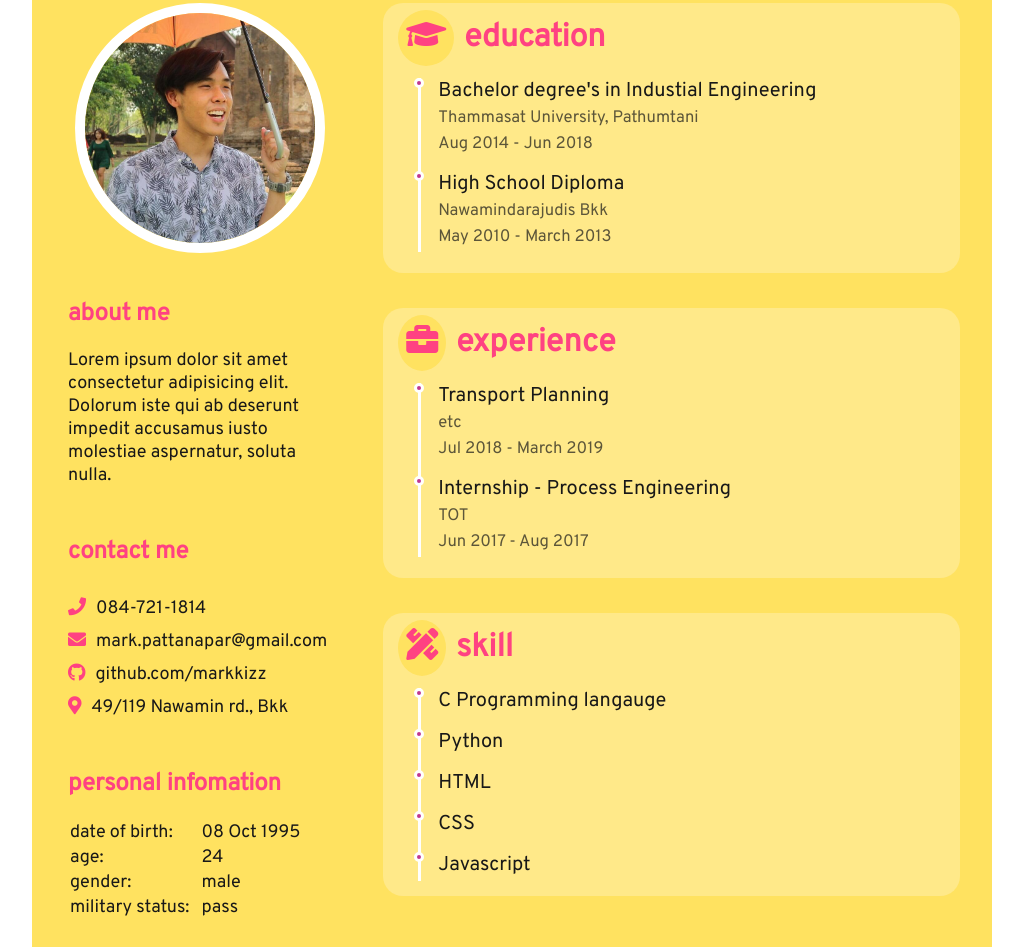
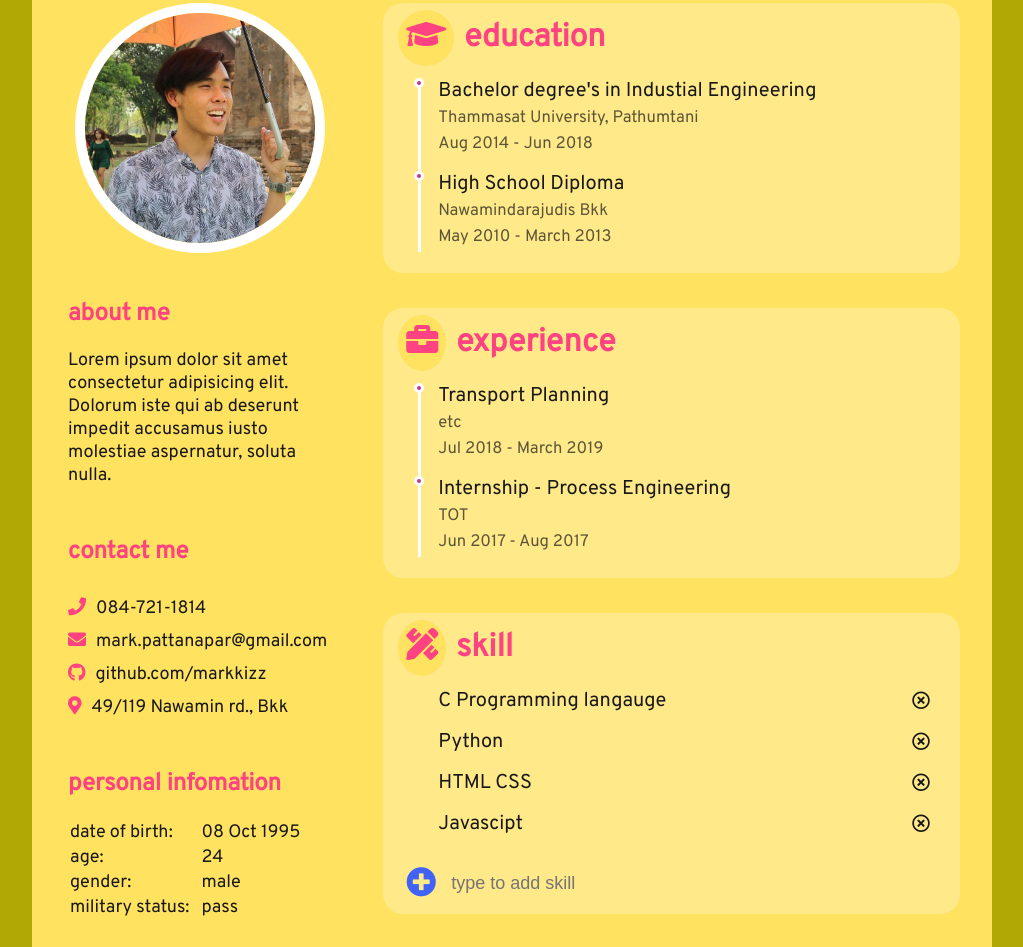
Before and after one commit to markkizz/resume_project, a plain HTML site: page index.html in a window 1280 px wide. Shown: the part 193-1140 px from the top of the page, without its empty margins (128-1151 px from the left). Drawn offline with Linux system fonts and the light colour scheme; a web font is replaced by a local one.

Commit message:
finish project choice #3

```diff
--- a/index.html
+++ b/index.html
@@ -11,7 +11,7 @@
     <link rel="stylesheet" href="https://cdnjs.cloudflare.com/ajax/libs/font-awesome/5.11.2/css/all.css" />
 </head>
 
-<body>
+<body id="random-bg">
     <div class="container">
         <div class="header">
             <span id="name">Kittayot Pattanapara (mark)</span>
@@ -75,14 +75,29 @@
                 </div>
                 <div class="skill head-box">
                     <h1><span class="sty-icon"><i class="fas fa-pencil-ruler"></i></span><span>skill</span></h1>
-                    <div class="box-info ">
-                        <ul>
-                            <li><span>C Programming langauge</span></li>
-                            <li><span>Python</span></li>
-                            <li><span>HTML</span></li>
-                            <li><span>CSS</span></li>
-                            <li><span>Javascript</span></li>
+                    <div class="skill-info ">
+                        <ul id="list">
+                            <li class="item">
+                                <p class="text">C Programming langauge</p>
+                                <i class="far fa-times-circle delete-btn" func="delete"></i>
+                            </li>
+                            <li class="item">
+                                <p class="text">Python</p>
+                                <i class="far fa-times-circle delete-btn" func="delete"></i>
+                            </li>
+                            <li class="item">
+                                <p class="text">HTML CSS</p>
+                                <i class="far fa-times-circle delete-btn" func="delete"></i>
+                            </li>
+                            <li class="item">
+                                <p class="text">Javascipt</p>
+                                <i class="far fa-times-circle delete-btn" func="delete"></i>
+                            </li>
                         </ul>
+                    </div>
+                    <div class="add-skill">
+                        <i class="fas fa-plus-circle" id="btn-add"></i>
+                        <input type="text" id="input" placeholder="type to add skill">
                     </div>
                 </div>
             </div>
@@ -90,5 +105,4 @@
     </div>
     <script src="scripts.js"></script>
 </body>
-
 </html>
--- a/scripts.js
+++ b/scripts.js
@@ -0,0 +1,84 @@
+/* add-remove skill section */
+
+// select element
+const list = document.getElementById("list")
+const input = document.getElementById("input");
+const addBtn = document.getElementById("btn-add");
+const delBtn = document.getElementsByClassName("delete-btn");
+
+let id = 0;
+
+// add skill item function
+function addItem(skill) {
+    const text = `<li class="item">
+                    <p class="text"> ${skill} </p>
+                    <i class="far fa-times-circle delete-btn" func="delete"></i>
+                  </li>
+                `;
+    const position = "beforeend";
+
+    list.insertAdjacentHTML(position, text);
+}
+
+// add item event
+
+addBtn.addEventListener("click", function() {
+    const inputValue = input.value;
+    //if value not empty
+    if(inputValue) {
+        addItem(inputValue);
+    }
+    input.value = "";
+});
+
+//user press Enter key for insert item
+document.addEventListener("keyup", function(keypress) {
+    if(keypress.keyCode === 13) {
+        const inputValue = input.value;
+        //if value not empty
+        if(inputValue) {
+            addItem(inputValue, id, false);
+        }
+        input.value = "";
+    }
+});
+
+//remove item
+
+function removeItem(element) {
+    list.removeChild(element.parentNode);
+}
+
+list.addEventListener("click", function(event) {
+    const element = event.target;
+    const elementFunc = element.attributes.func.value;
+
+    if(elementFunc == "delete") {
+        removeItem(element);
+    }
+});
+
+/* Rename section */
+
+const name = document.getElementById("name");
+
+name.onclick = function() {
+    this.contentEditable = true;
+}
+
+name.onblur = function() {
+    this.contentEditable = false
+}
+
+/* change background section*/
+
+let bg = document.getElementById("random-bg");
+function rgb(num) {
+  return Math.floor(Math.random() * num);
+}//color 0-255
+
+
+setInterval(function(){
+    let color = 'rgb(' + rgb(255) + ',' + rgb(255) + ',' + rgb(255) + ')';
+    bg.style.backgroundColor = color;
+}, 4000);
--- a/style.css
+++ b/style.css
@@ -16,6 +16,10 @@
 }
 *:before, *:after {
     box-sizing: border-box;
+}
+
+body {
+    transition: all 0.3s ease 0.1s;
 }
 
 body .container {
@@ -235,14 +239,6 @@ ul {
     color: var(--pink);
 }
 
-.edu h1 i {
-
-}
-
-.edu h1 span {
-
-}
-
 .box-info small {
     opacity: 0.7;
 }
@@ -260,18 +256,6 @@ ul {
     color: var(--pink)
 }
 
-.exp h1 i {
-
-}
-
-.exp h1 span {
-
-}
-
-.exp h1 small {
-
-}
-
 /* skill */
 
 .skill {
@@ -284,22 +268,71 @@ ul {
 
 }
 
+.skill-info {
+    margin-top: 20px;
+    color: var(--black);
+}
+
+.skill-info ul li{
+    position: relative;
+    margin-left: 15px;
+    padding-left: 25px;
+    padding-bottom: 15px;
+    font-size: 20px;
+}
+
 .skill h1{
     color: var(--pink)
 }
 
-.skill h1 i {
+.item i {
+    position: absolute;
+    font-size: 18px;
+    right: 30px;
+    top:3px;
+    cursor: pointer;
+}
+
+.item i:hover {
+    color: red;
+}
+
+
+/* input section */
+
+.add-skill {
+    width: 100%;
+    position: relative;
+    left: 8px;
+    margin-top: 20px;
+}
+
+.add-skill i{
+    position: relative;
+    line-height: 20px;
+    font-size: 30px;
+    color: #4162f6;
+    cursor: pointer;
+    transition: all 0.3s ease 0.05s;
+}
+
+.add-skill i:hover {
+    color: #47ef72;
+    font-size: 34px;
 
 }
 
-.skill h1 span {
-
+.add-skill input {
+    position: absolute;
+    left: 35px;
+    bottom: 0px;
+    height: 32px;
+    width: calc(100% - 280px);
+    background-color: transparent;
+    border: none;
+    font-size: 18px;
+    padding-left:10px;
 }
-
-.skill h1 small {
-
-}
-
 
 /* media query */
 
@@ -413,7 +446,7 @@ ul {
         left: 40px;
     }
 
-    ul li > span{
+    ul li {
         font-size: 16px;
     }
     .edu {
```
